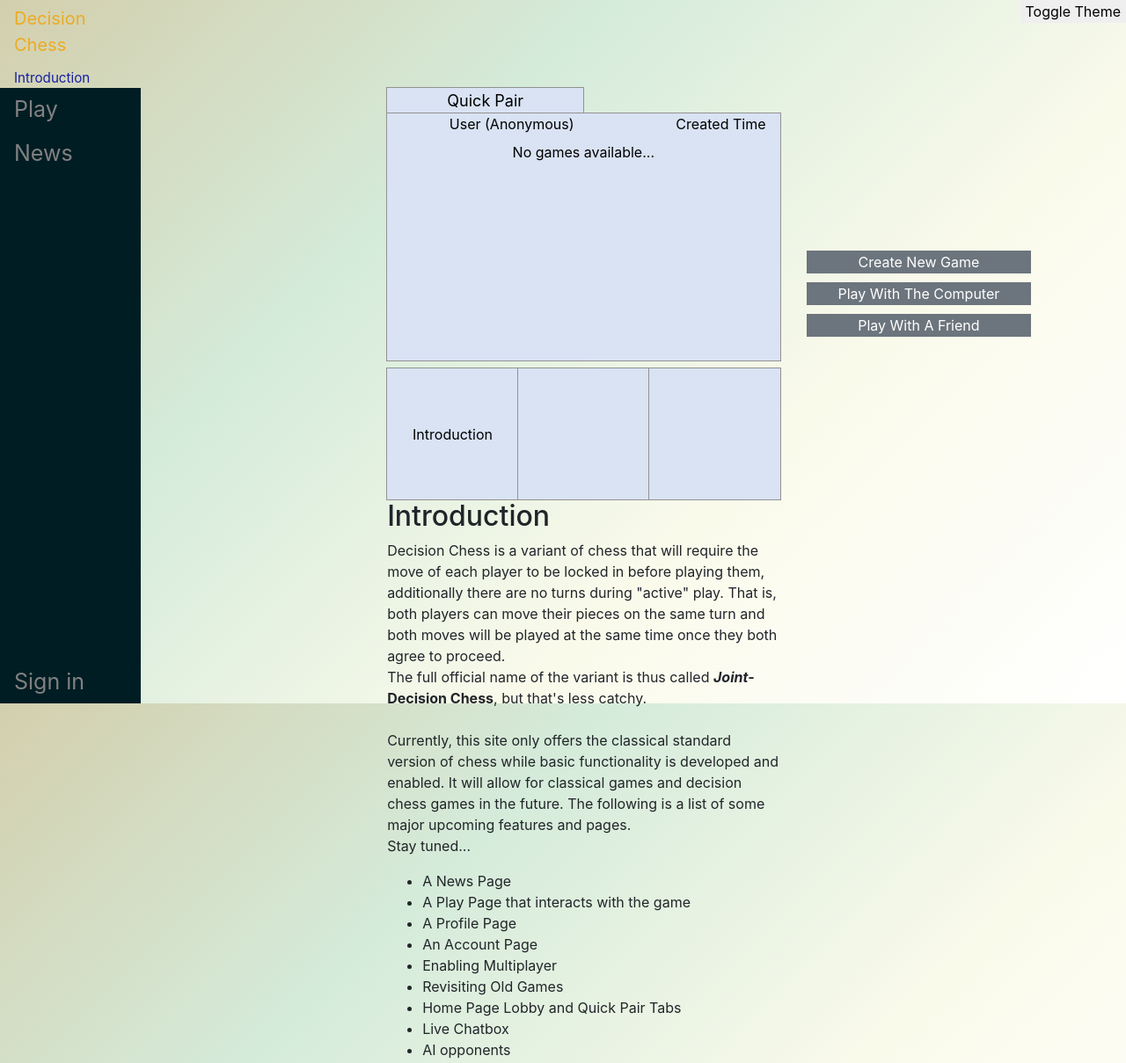
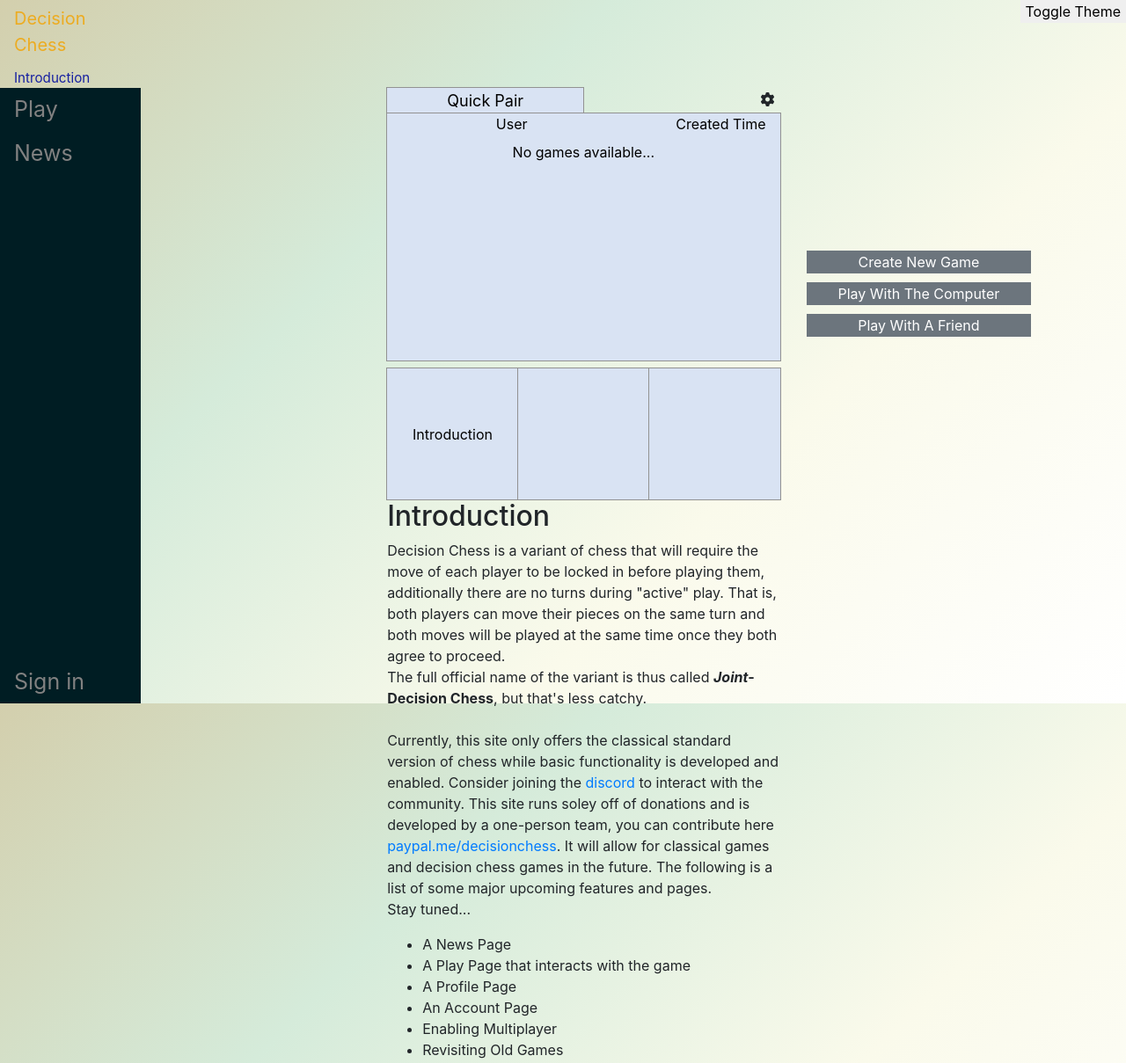
Before and after one commit to kjrelations/joint-decision-chess, a Django app: page / in a window 1280 px wide. Shown: the top 1209 px of the page at 88% size. Run offline with Django 4.2, Linux system fonts and the light colour scheme; data that the repository does not hold is empty; some libraries are stand-ins or nearby versions.

Commit message:
lobby filter, home links, theme toggle delayed

```diff
--- a/decisionchess/main/static/main/css/home.css
+++ b/decisionchess/main/static/main/css/home.css
@@ -114,6 +114,17 @@ html {
 .quick-pair:hover {
     color: var(--quick-pair-text-hover);
     background-color: var(--quick-pair-background-hover);
+}
+
+.lobby-filter-button {
+    border: none;
+    outline: none;
+    color: var(--body-text);
+    background-color: transparent;
+}
+
+.lobby-filter-button:focus {
+    outline: none;
 }
 
 .lobby {
--- a/decisionchess/main/static/main/js/home.js
+++ b/decisionchess/main/static/main/js/home.js
@@ -81,7 +81,19 @@ quickPairButton.addEventListener('click', quickPair)
 function updateLobby() {
     var lobbyListContainer = document.getElementById('lobby-content');
 
-    fetch('/get_lobby_games/')
+    const filters = ['position', 'username'];
+    const queryParams = new URLSearchParams();
+
+    filters.forEach(filter => {
+        const filterValue = document.getElementById(`${filter}Filter`).value;
+        if (filterValue) {
+            queryParams.set(filter, filterValue);
+        }
+    });
+
+    var queryString = queryParams.toString();
+
+    fetch('/get_lobby_games/' + (queryString ? '?' + queryString : ''))
         .then(response => response.json())
         .then(data => {
             lobbyListContainer.innerHTML = ''
@@ -138,6 +150,11 @@ function updateLobby() {
         });
 }
 
+document.getElementById('updateFilterButton').addEventListener('click', function () {
+    $('#LobbyFilterMenu').modal('hide');
+    updateLobby();
+});
+
 function checkGameAvailability(gameId, lobbyRow) {
     fetch('/check_game_availability/', {
         method: 'POST',
--- a/decisionchess/main/templates/main/base.html
+++ b/decisionchess/main/templates/main/base.html
@@ -103,7 +103,7 @@
 
 			setTimeout(() => {
 				document.body.classList.remove('disable-all-transitions');
-			}, 1);
+			}, 100);
 		}
 
 		document.getElementById('theme-toggle-button').addEventListener('click', toggleTheme);
--- a/decisionchess/main/templates/main/home.html
+++ b/decisionchess/main/templates/main/home.html
@@ -26,11 +26,42 @@ Decision Chess
             <div class="col-10 offset-1 col-hb-10-offset-1 col-md-5 offset-md-0">
                 <!-- <img src="{% static 'main/images/coming-soon-landing.PNG' %}" alt="Join Section" style="max-width: 100%;"> -->
                 <button id="quick-pair" class="quick-pair">Quick Pair</button>
+                <button id="lobby-filter-button" class="lobby-filter-button" data-toggle="modal" data-target="#LobbyFilterMenu" style="position: absolute; right: 15px; padding: 5em none;">
+                    <i class="fa-solid fa-gear"></i>
+                </button>
+                <div class="modal fade" id="LobbyFilterMenu" tabindex="-1" role="dialog" aria-labelledby="LobbyFilterLabel" aria-hidden="true">
+                  <div class="modal-dialog modal-dialog-centered" role="document">
+                    <div class="modal-content">
+                      <div class="modal-header">
+                        <h5 class="modal-title text-center w-100" id="LobbyFilterLabel">Select Lobby Filters</h5>
+                        <button type="button" class="close" data-dismiss="modal" aria-label="Close">
+                          <span aria-hidden="true">&times;</span>
+                        </button>
+                      </div>
+                      <div class="modal-body">
+                        <!-- To recreate within Django eventually -->
+                          <div class="form-group mt-3">
+                              <label for="positionFilter">Position:</label>
+                              <select class="form-control" id="positionFilter">
+                                  <option value="">Select position...</option>
+                                  <option value="white">White</option>
+                                  <option value="black">Black</option>
+                              </select>
+                          </div>
+                          <div class="form-group">
+                              <label for="usernameFilter">Username:</label>
+                              <input type="text" class="form-control" id="usernameFilter" placeholder="Enter username...">
+                          </div>
+                          <button id="updateFilterButton" class="btn btn-primary">Update Filters</button>
+                      </div>
+                    </div>
+                  </div>
+                </div>
                 <div class="lobby" style="max-width: 100%;">
                     <div id="lobby-list" class="scrollable-lobby-list" style="width: 100%;">
                         <div class="lobby-header">
                             <div style="text-align: center; width: 10%; overflow: hidden;"></div>
-                            <div style="text-align: center; width: 50%; overflow: hidden;">User (Anonymous)</div>
+                            <div style="text-align: center; width: 50%; overflow: hidden;">User</div>
                             <div style="text-align: right; width: 50%; overflow: hidden; padding-right: 1em;">Created Time</div>
                         </div>
                         <div id="lobby-content"></div>
@@ -161,6 +192,8 @@ Decision Chess
                         <br>
                         <br>
                         Currently, this site only offers the classical standard version of chess while basic functionality is developed and enabled.
+                        Consider joining the <a href="https://discord.gg/YDkYCtsV" target="_blank">discord</a> to interact with the community. This site runs soley off of donations and is developed
+                        by a one-person team, you can contribute here <a href="https://paypal.me/decisionchess" target="_blank">paypal.me/decisionchess</a>.
                         It will allow for classical games and decision chess games in the future. The following is a list of some major upcoming features and pages. <br>
                         Stay tuned...
                     </p>
--- a/decisionchess/main/views.py
+++ b/decisionchess/main/views.py
@@ -3,6 +3,7 @@ from django.conf import settings
 from django.contrib.sites.shortcuts import get_current_site
 from django.db import transaction
 from django.db.utils import IntegrityError
+from django.db.models import Q
 from django.utils import timezone
 from django.utils.http import urlsafe_base64_encode, urlsafe_base64_decode
 from django.utils.encoding import force_bytes
@@ -137,6 +138,19 @@ def get_lobby_games(request):
     expired_games.delete()
 
     lobby_games = ChessLobby.objects.filter(is_open=True)
+    position_filter = request.GET.get('position')
+    username_filter = request.GET.get('username')
+
+    position_query = Q()
+    if position_filter == 'white':
+        position_query = Q(Q(white_id__isnull=True) & Q(initiator_color="black"))
+    elif position_filter == 'black':
+        position_query = Q(Q(black_id__isnull=True) & Q(initiator_color="white"))
+
+    lobby_games = lobby_games.filter(
+        Q(initiator_name=username_filter) if username_filter else Q(),
+        position_query
+    )
     serialized_data = [
         {
             "initiator_name": game.initiator_name,
```
